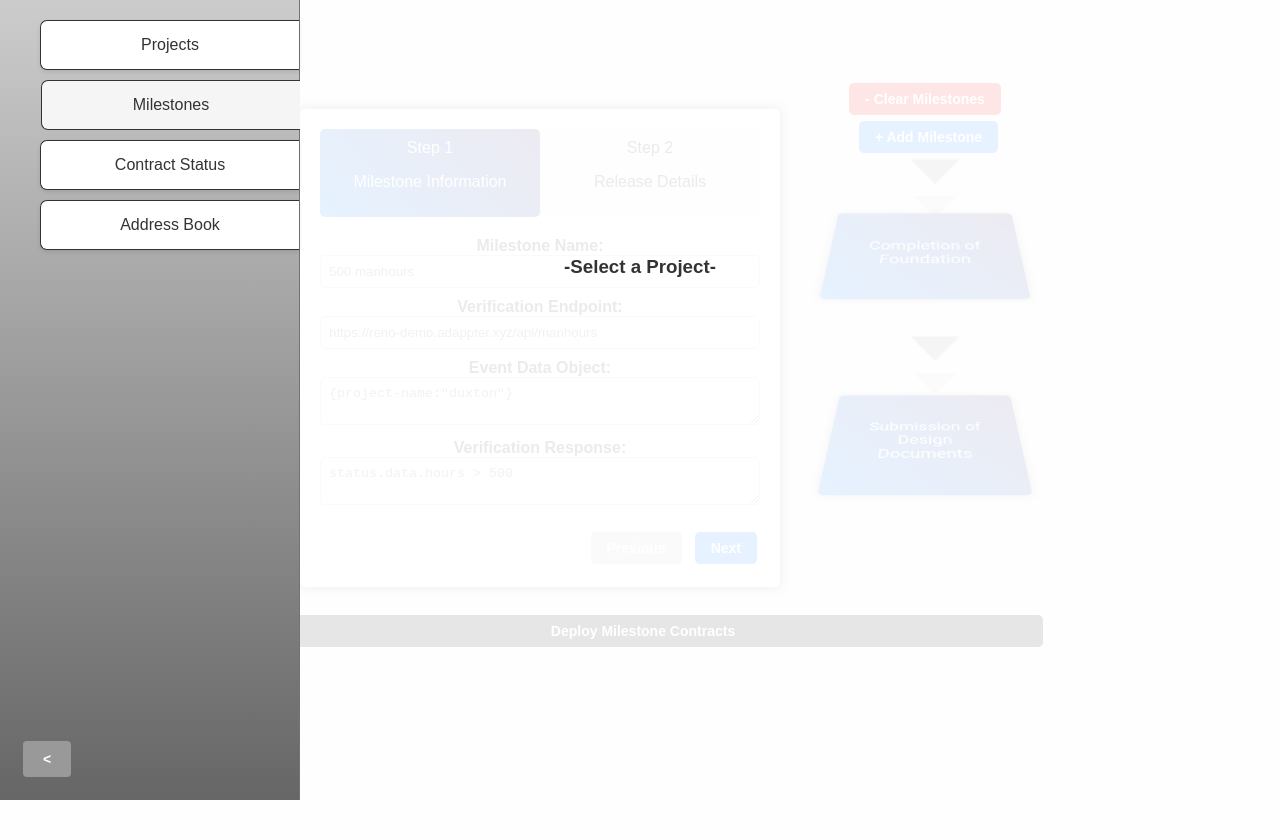
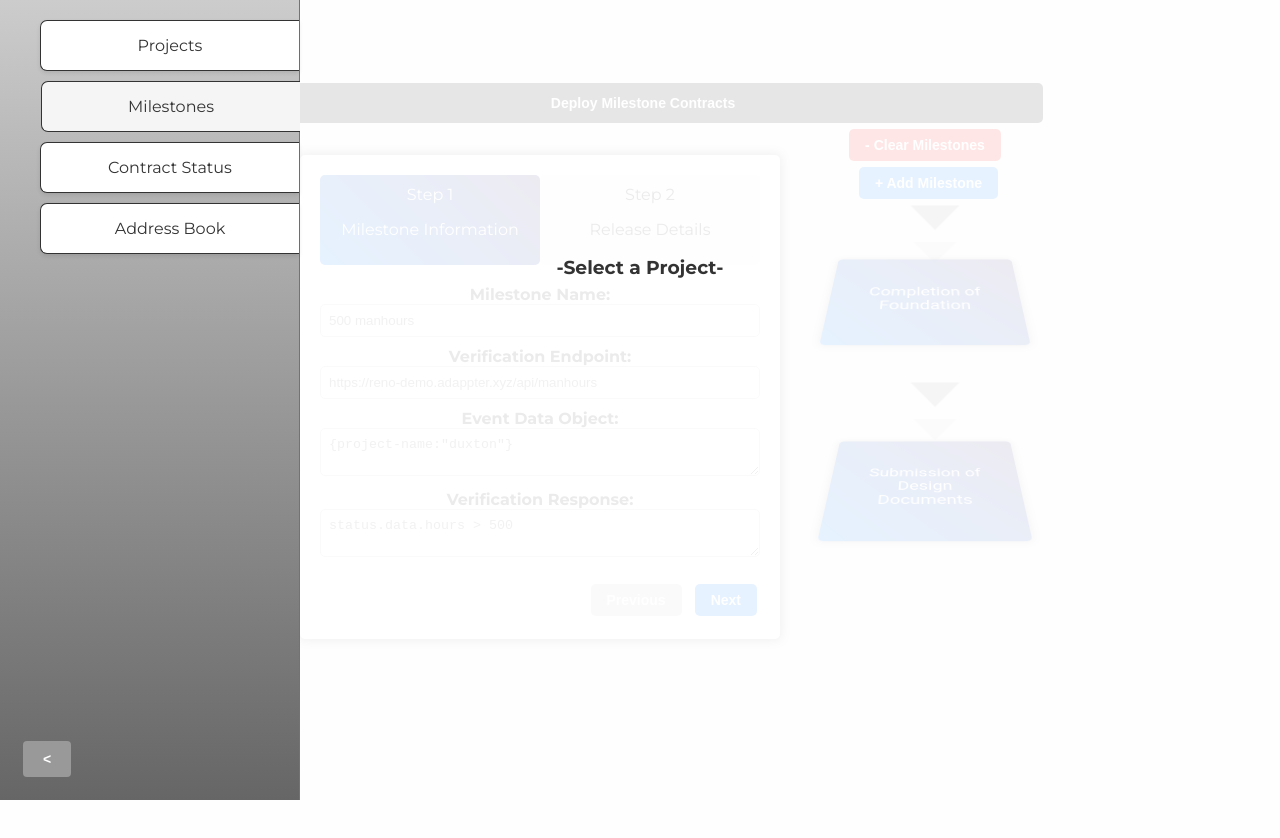
Before and after one commit to ramenpepe/circlehackathon, a React (Create React App) app in the folder cstream/: page / in a window 1280 px wide. Both pictures are taken after a click on the item "Milestones". Shown: the top 838 px of the page. Built offline with nearby package versions, Linux system fonts and the light colour scheme.

Commit message:
modified:   cstream/src/index.css

```diff
--- a/cstream/src/App.js
+++ b/cstream/src/App.js
@@ -232,6 +232,9 @@ function App() {
 
       {activeItem === 'Milestones' && (
         <div class="milestonecon">
+            <button className="button" style={{ background: "black" ,width: "100%",padding:"12px"}} onClick={handleContractDeployment}>
+  Deploy Milestone Contracts
+</button>
           <div className="wizard">
           <h3>{selectedProject && selectedProject.name ? selectedProject.name : <div class="Block">-Select a Project-</div>}</h3>
 
@@ -271,9 +274,7 @@ function App() {
               counterparty={counterparty}
             />
           </div>
-          <button className="button" style={{ background: "black" ,width: "100%"}} onClick={handleContractDeployment}>
-  Deploy Milestone Contracts
-</button>
+
         </div>
       )}
       {activeItem === 'Projects' && <div>
--- a/cstream/src/index.css
+++ b/cstream/src/index.css
@@ -1,7 +1,12 @@
+@import url('https://fonts.googleapis.com/css2?family=Montserrat:wght@400;700&display=swap');
+
+body {
+  font-family: 'Montserrat', BlinkMacSystemFont, 'Segoe UI', 'Roboto', 'Oxygen','Ubuntu', 'Cantarell', 'Fira Sans', 'Droid Sans', 'Helvetica Neue' !important;
+}
+
 body {
   margin: 0;
-  font-family: -apple-system, BlinkMacSystemFont, 'Segoe UI', 'Roboto', 'Oxygen',
-    'Ubuntu', 'Cantarell', 'Fira Sans', 'Droid Sans', 'Helvetica Neue',
+  font-family: -apple-system,
     sans-serif;
   -webkit-font-smoothing: antialiased;
   -moz-osx-font-smoothing: grayscale;
@@ -62,3 +67,4 @@ margin:20px;
     opacity:0.5;
   }
 }
+.button:hover{ opacity:0.7; }
```
